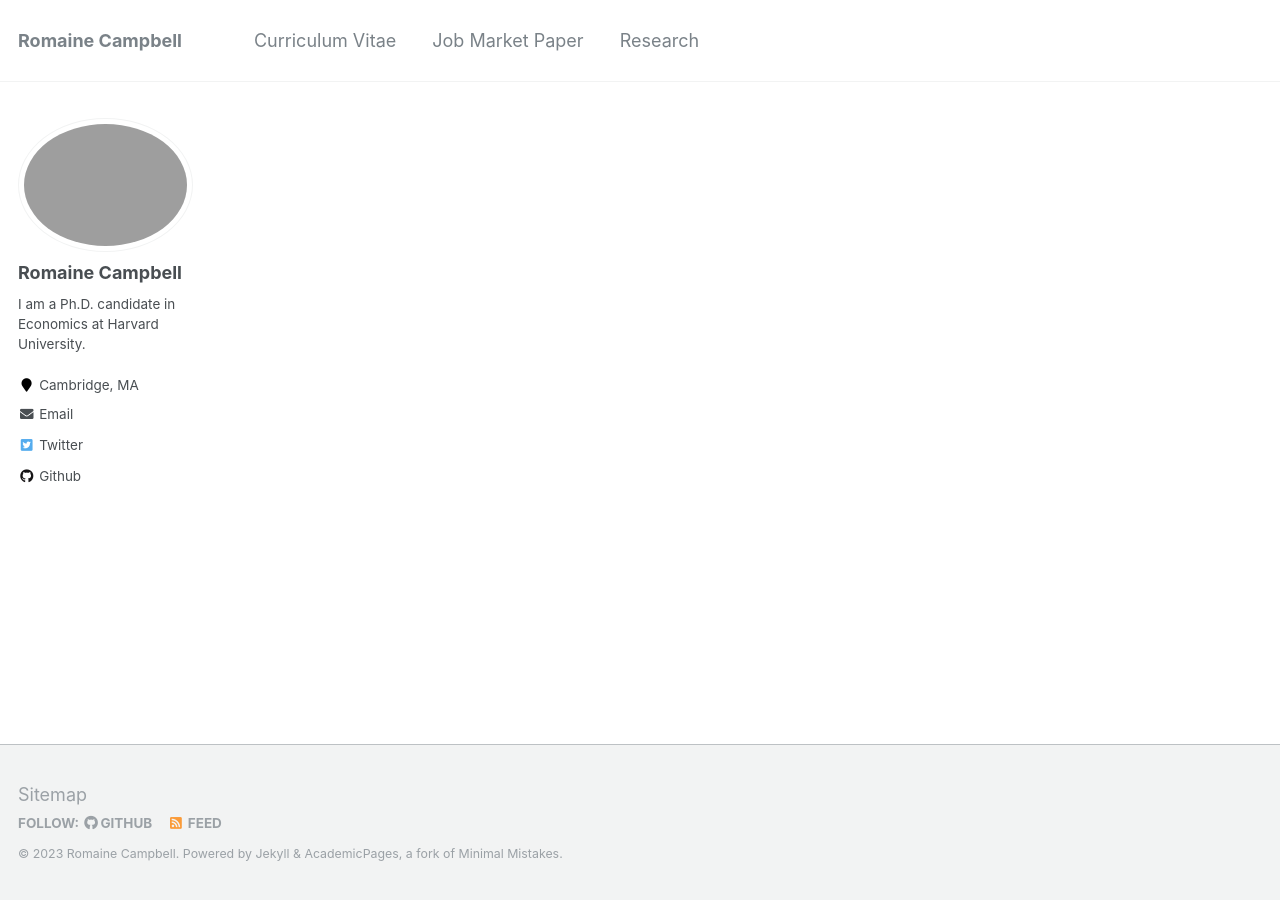
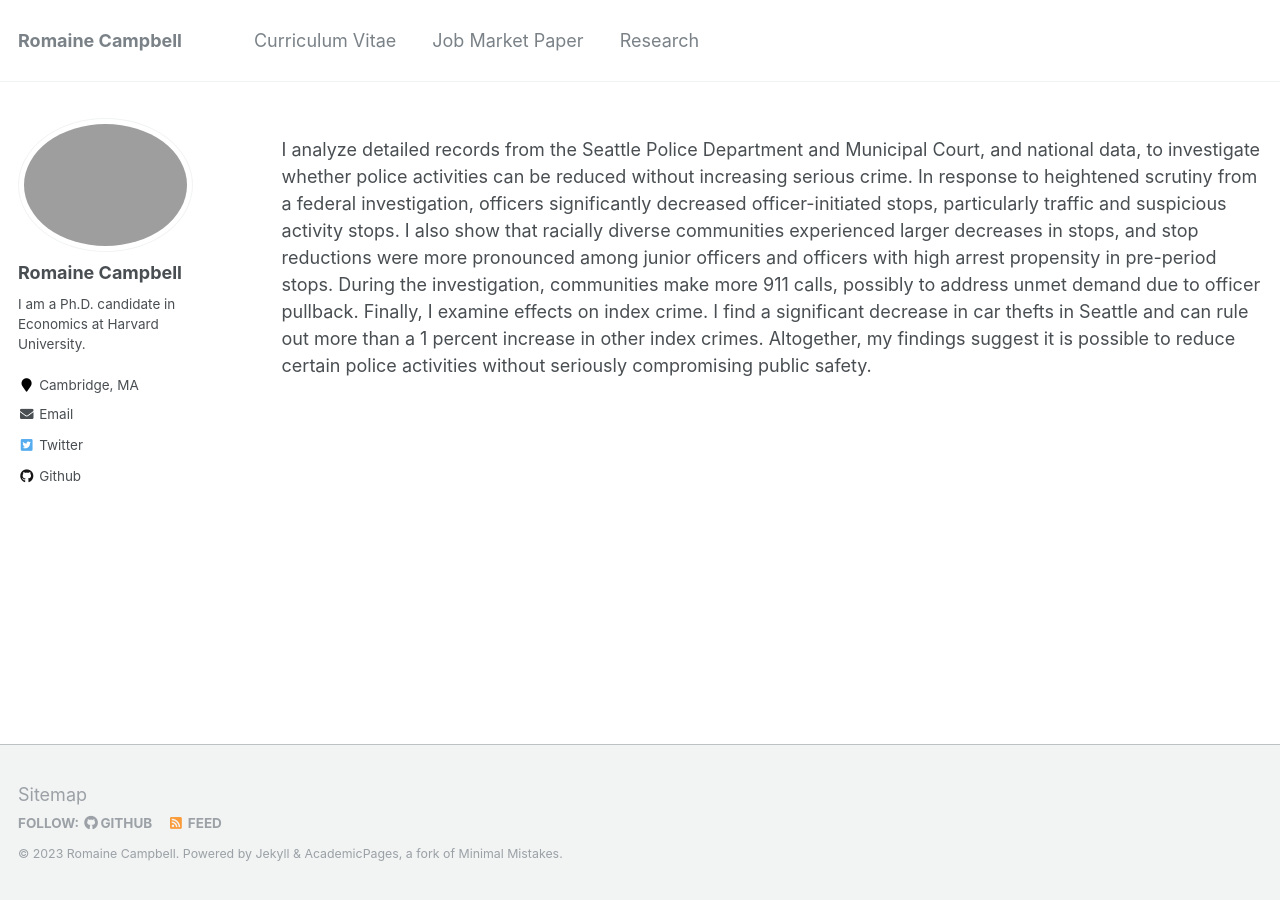
Before and after one commit to romaineacampbell/romaineacampbell.github.io, a Jekyll site: the page built from _pages/job_market_paper.md, in a window 1280 px wide. Built offline with Jekyll 4.4.1, drawn with Linux system fonts in a browser that asks for light colours.

Commit message:
Update job_market_paper.md

```diff
--- a/_pages/job_market_paper.md
+++ b/_pages/job_market_paper.md
@@ -6,3 +6,5 @@ author_profile: true
 ---
 
 {% include base_path %}
+
+I analyze detailed records from the Seattle Police Department and Municipal Court, and national data, to investigate whether police activities can be reduced without increasing serious crime. In response to heightened scrutiny from a federal investigation, officers significantly decreased officer-initiated stops, particularly traffic and suspicious activity stops. I also show that racially diverse communities experienced larger decreases in stops, and stop reductions were more pronounced among junior officers and officers with high arrest propensity in pre-period stops. During the investigation, communities make more 911 calls, possibly to address unmet demand due to officer pullback. Finally, I examine effects on index crime. I find a significant decrease in car thefts in Seattle and can rule out more than a 1 percent increase in other index crimes. Altogether, my findings suggest it is possible to reduce certain police activities without seriously compromising public safety.
```
